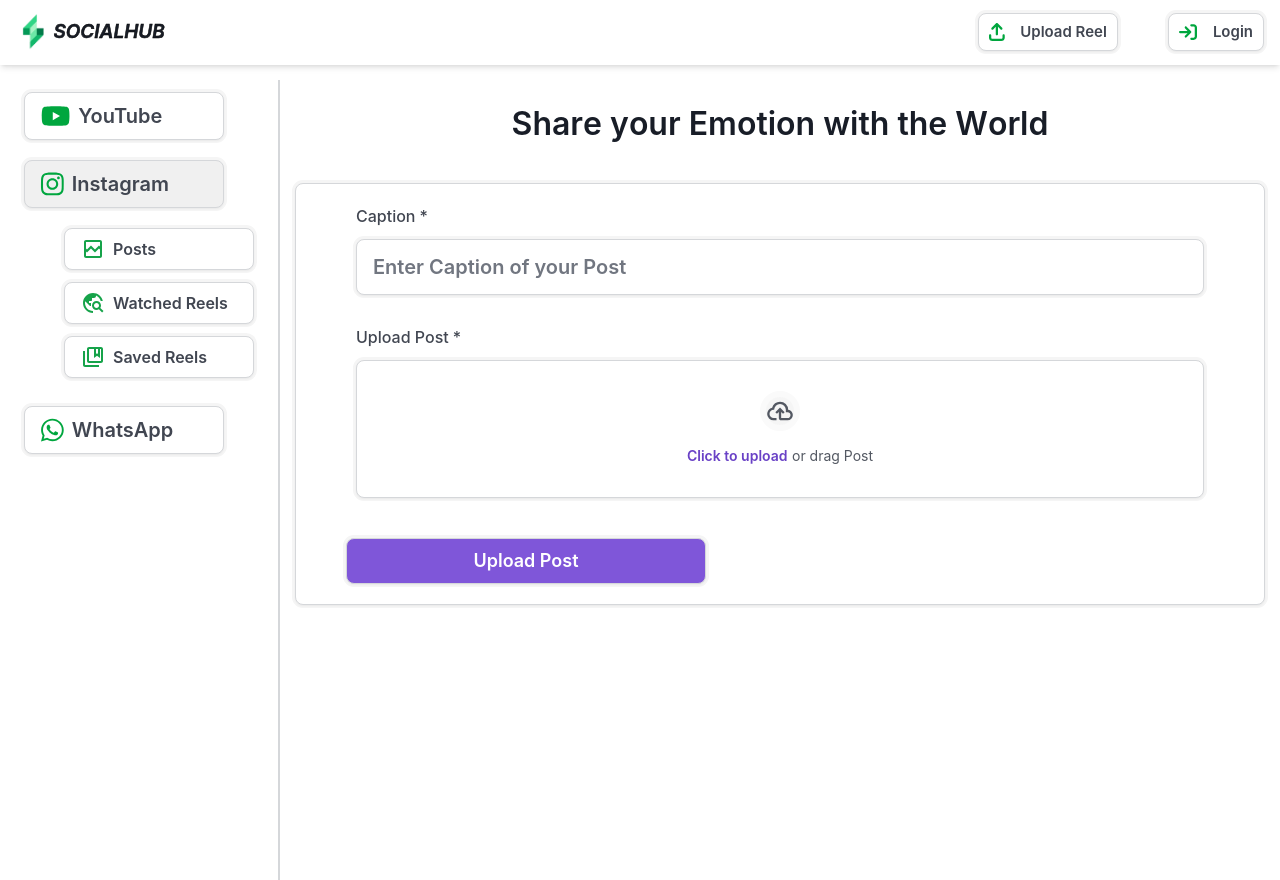
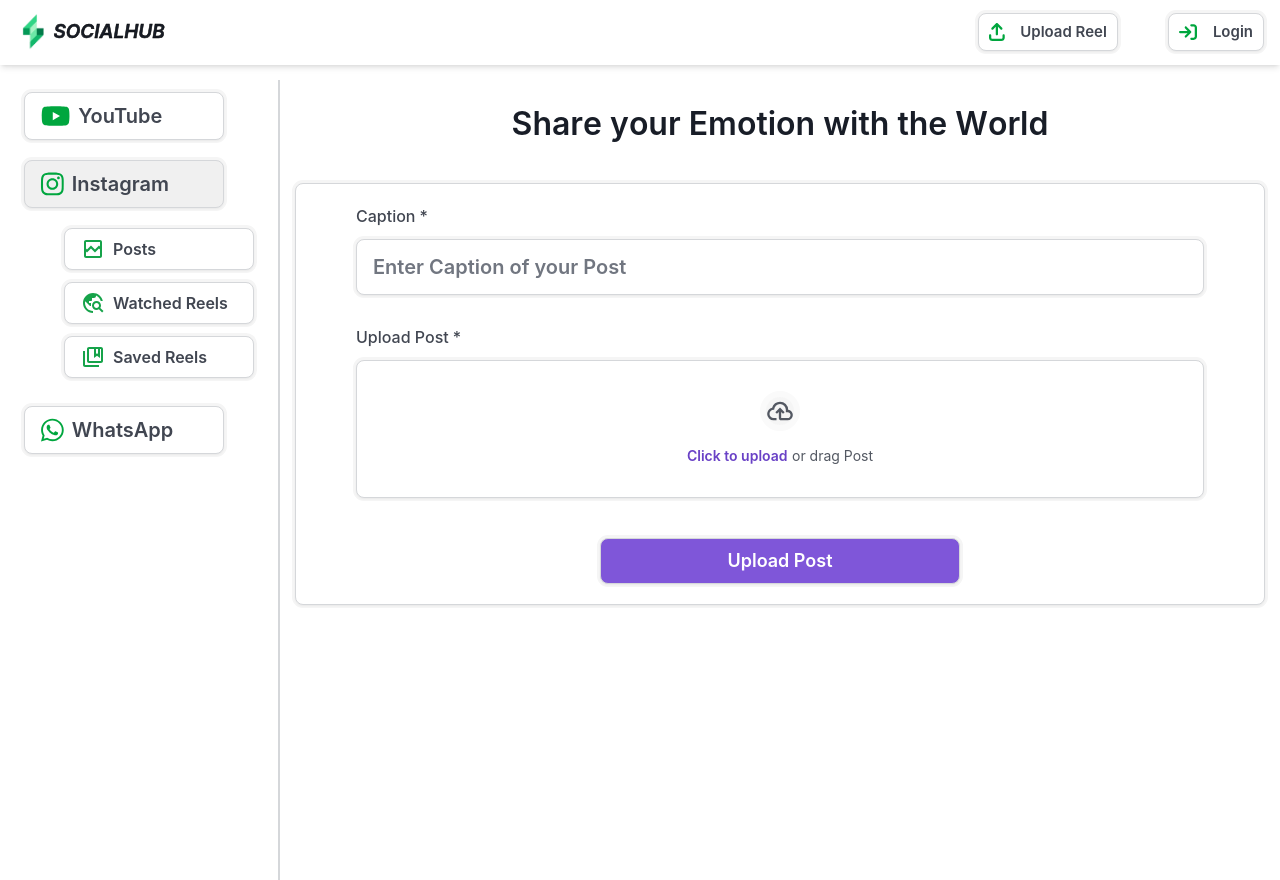
Before and after one commit to irohitkushwaha/socialhub-frontend, a React (Vite) app: page /instagram/post/upload in a window 1280 px wide. Built offline with nearby package versions, Linux system fonts and the light colour scheme; no server answers.

Commit message:
many changes

```diff
--- a/src/Pages/PostUploading/PostUploading.jsx
+++ b/src/Pages/PostUploading/PostUploading.jsx
@@ -122,7 +122,7 @@ function PostUpload() {
               Post Upload Succsessfully !{" "}
             </div>
           )}
-          <div className="w-full px-[8px] md:px-0">
+          <div className="w-full px-[8px] md:px-0 flex justify-center">
             <FlexibleButton
               text={isUploading ? "Uploading..." : "Upload Post"}
               disabled={isUploading}
--- a/src/Pages/ReelUpload/ReelUpload.jsx
+++ b/src/Pages/ReelUpload/ReelUpload.jsx
@@ -149,7 +149,7 @@ function ReelUpload() {
               Reel uploaded successfully!
             </div>
           )}
-          <div className="w-full px-[8px] md:px-0">
+          <div className="w-full px-[8px] md:px-0 flex justify-center">
             <FlexibleButton
               text={isUploading ? "Uploading..." : "Upload Reel"}
               disabled={isUploading}
--- a/src/components/Instagram/Components/Post/InstagramPost.jsx
+++ b/src/components/Instagram/Components/Post/InstagramPost.jsx
@@ -81,7 +81,7 @@ function InstagramPost({
   };
 
   return (
-    <div className="relative w-full md:w-[468px] md:mx-auto overflow-x-hidden px-[7px] py-[5px]">
+    <div className="relative w-full md:max-w-[500px] md:mx-auto overflow-x-hidden px-[7px] py-[5px]">
       <div className="w-full flex flex-col gap-[20px] rounded-[8px] border border-[#D5D7DA] bg-white shadow-[0px_1px_2px_rgba(10,13,18,0.05),_0px_0px_0px_3px_#F5F5F5] justify-start px-[3px] pt-[10px] pb-[16px] items-center">
         <div className="w-full px-[5px]">
           <InstagramPostProfile
--- a/src/components/Youtube/Components/YtUpload/YtUpload.jsx
+++ b/src/components/Youtube/Components/YtUpload/YtUpload.jsx
@@ -163,7 +163,7 @@ function YtUpload() {
             </div>
           )}
 
-          <div className="w-full px-[8px] md:px-0">
+          <div className="w-full px-[8px] md:px-0 flex justify-center">
           <FlexibleButton
             text={isUploading ? "Uploading..." : "Upload Video"}
             disabled={isUploading}
```
